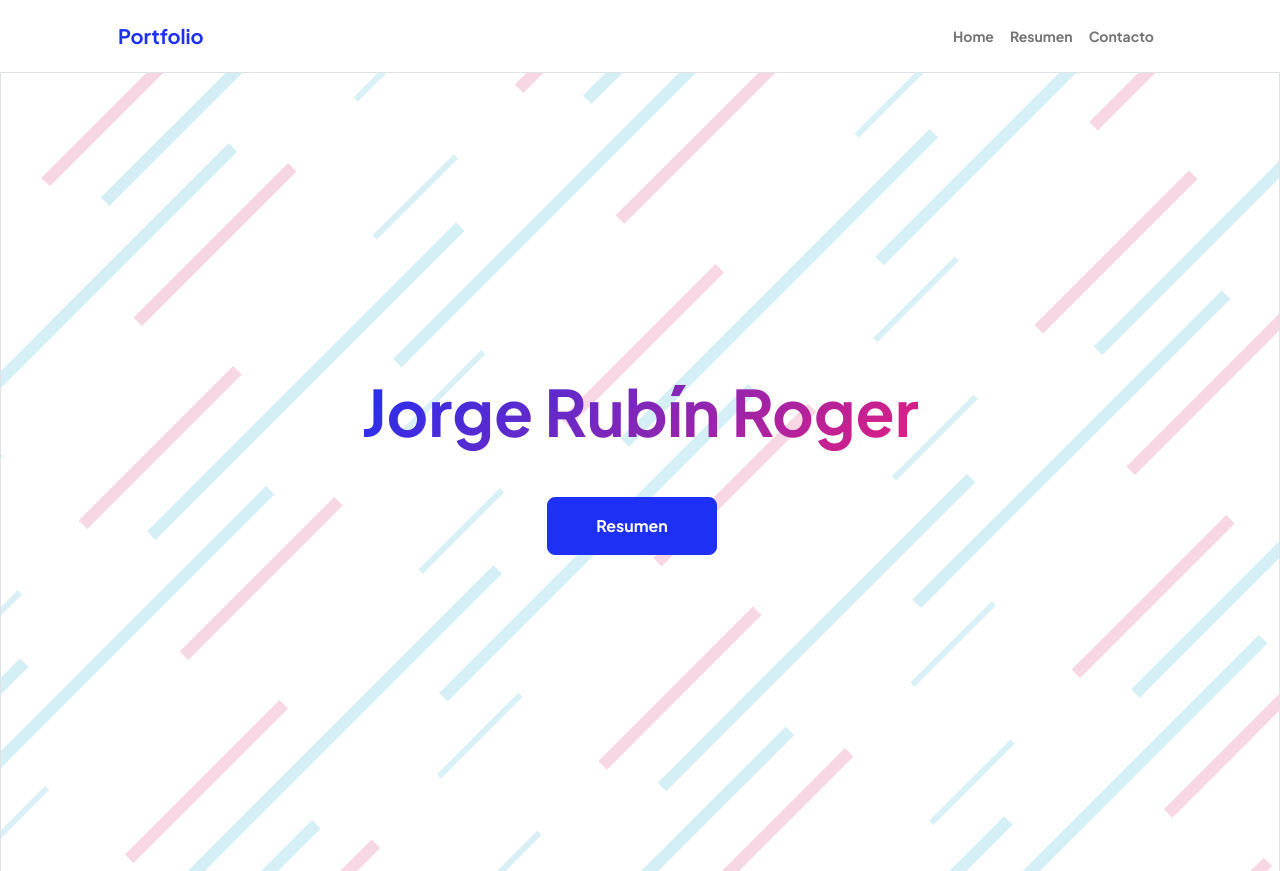
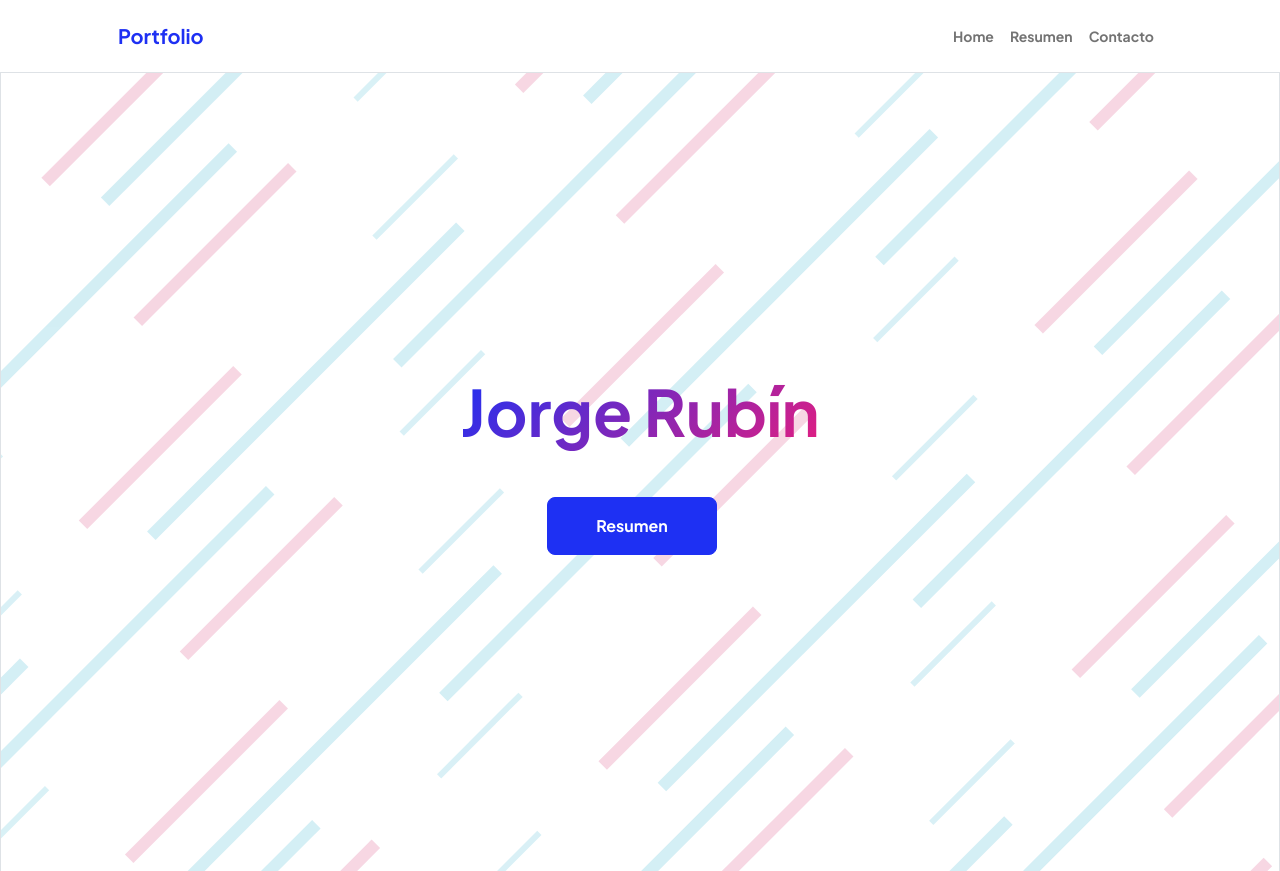
Before and after one commit to jorgerubin/jorgerubin.github.io, a website: page public/index.html in a window 1280 px wide. Shown: the top 871 px of the page. Drawn offline with nearby package versions, Linux system fonts and the light colour scheme.

Commit message:
update: index

```diff
--- a/public/index.html
+++ b/public/index.html
@@ -156,7 +156,7 @@
                         <div class="opacity-0 carta-arr animate__animated col-xxl-5">
 
                             <div class="text-center text-xxl-start">
-                                <h1 class="display-3 fw-bolder mb-5"><span class="text-gradient d-inline">Jorge Rubín Roger</span></h1>
+                                <h1 class="display-3 fw-bolder mb-5"><span class="text-gradient d-inline">Jorge Rubín</span></h1>
                                 <div class="d-grid gap-3 d-sm-flex justify-content-sm-center justify-content-xxl-start mb-3">
                                     <a class="btn btn-primary btn-lg px-5 py-3 me-sm-3 fs-6 fw-bolder" href="/resumen">Resumen</a>
                                 </div>
```
